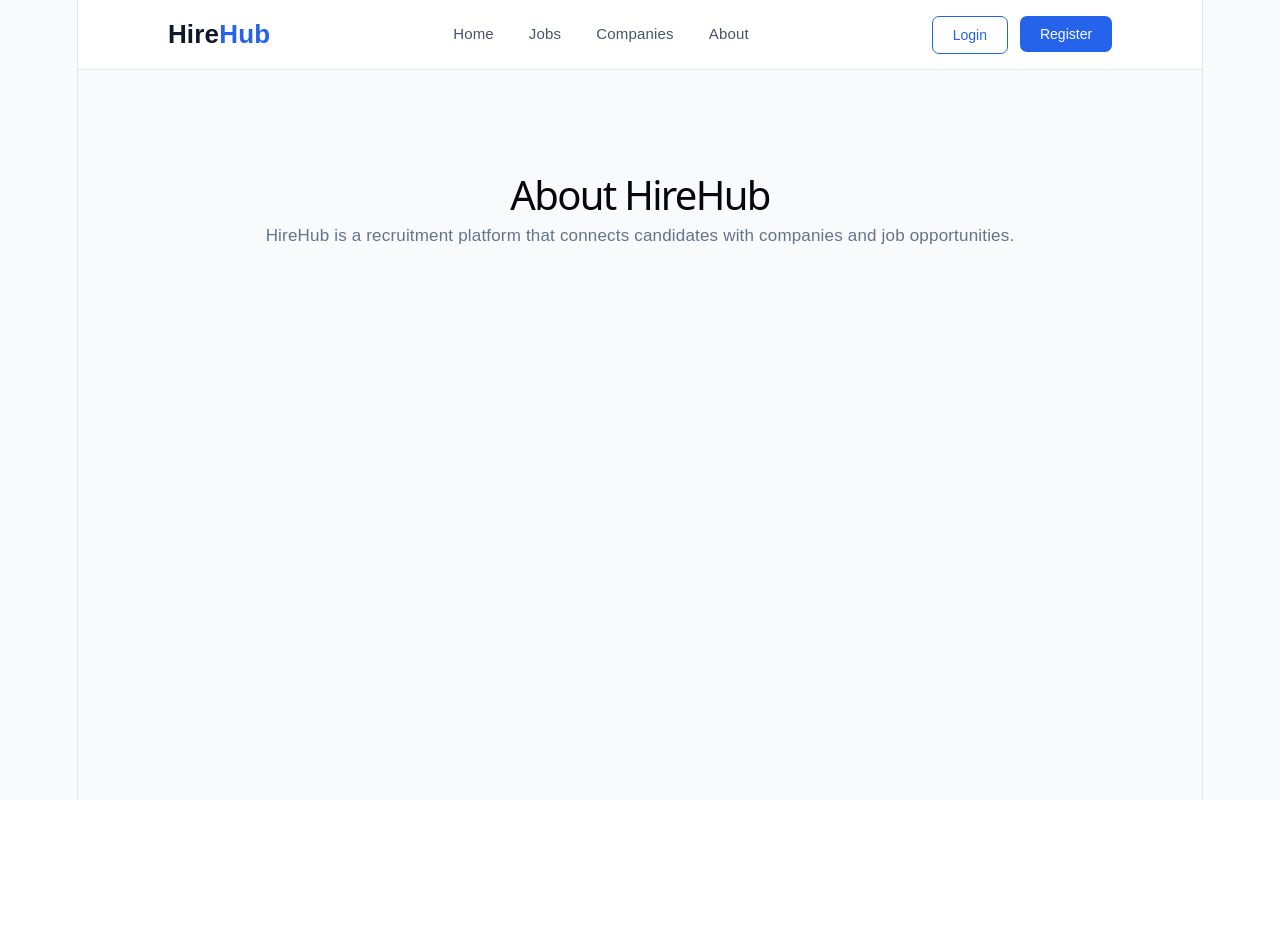
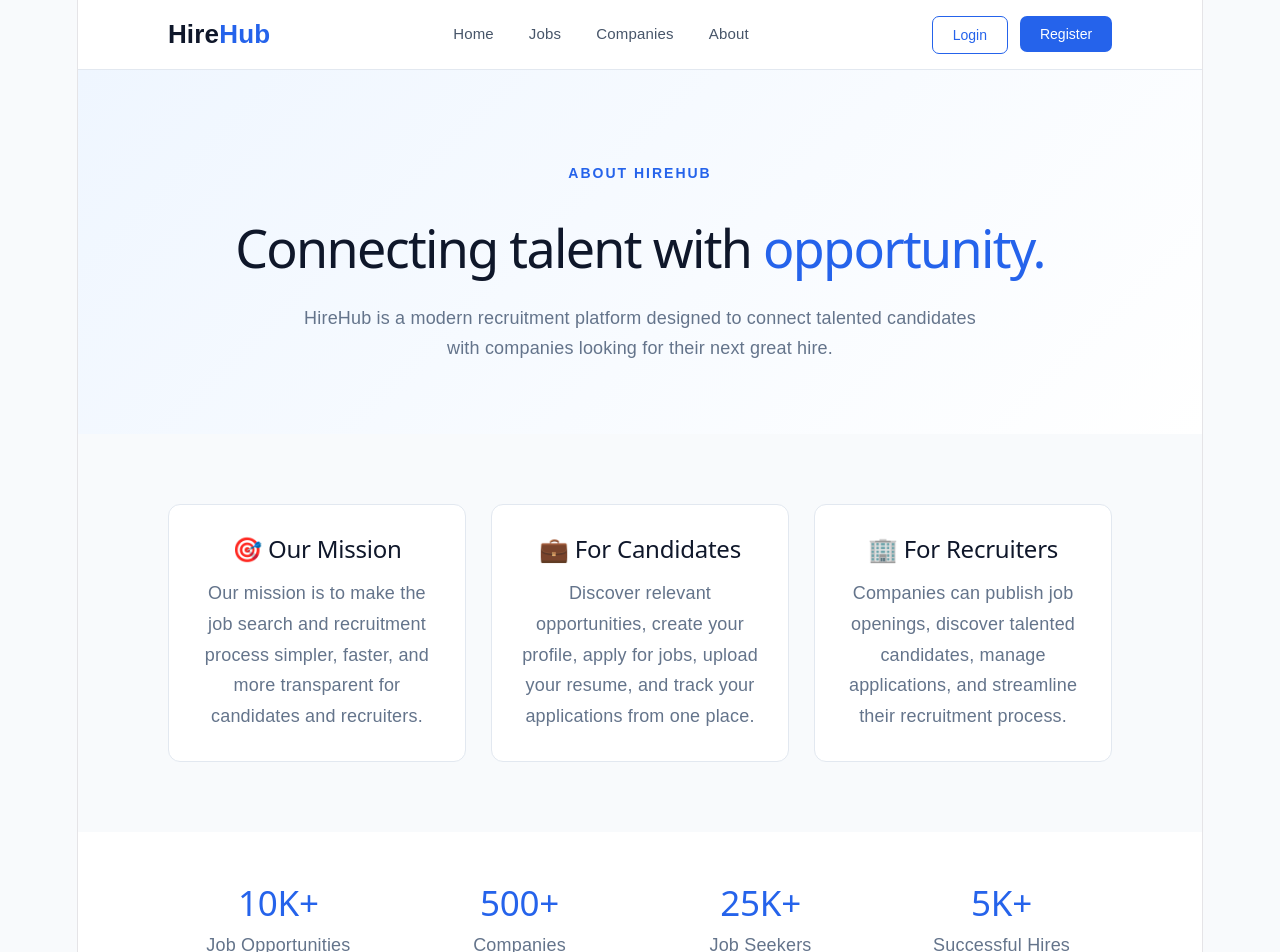
Before and after one commit to lnkduser189/HireHub, a React app in the folder frontend/: page /about in a window 1280 px wide. Shown: the top 952 px of the page. Before the commit the page ends 800 px from the top, so only its background shows below. Built offline with nearby package versions, Linux system fonts and the light colour scheme; the HTML template or start-up script is replaced by a standard one.

Commit message:
Build HireHub about page

```diff
--- a/frontend/src/App.css
+++ b/frontend/src/App.css
@@ -252,3 +252,97 @@ body {
   cursor: pointer;
   font-size: 15px;
 }
+.about-page {
+  background: #f8fafc;
+  min-height: calc(100vh - 70px);
+}
+
+.about-hero {
+  text-align: center;
+  padding: 90px 20px 70px;
+  background: linear-gradient(135deg, #eff6ff, #ffffff);
+}
+
+.about-tag {
+  color: #2563eb;
+  font-size: 14px;
+  font-weight: 700;
+  letter-spacing: 2px;
+  margin-bottom: 18px;
+}
+
+.about-hero h1 {
+  font-size: 52px;
+  line-height: 1.15;
+  color: #0f172a;
+  margin-bottom: 25px;
+}
+
+.about-hero h1 span {
+  color: #2563eb;
+}
+
+.about-intro {
+  max-width: 700px;
+  margin: auto;
+  color: #64748b;
+  font-size: 18px;
+  line-height: 1.7;
+}
+
+.about-content {
+  display: grid;
+  grid-template-columns: repeat(3, 1fr);
+  gap: 25px;
+  padding: 70px 8%;
+}
+
+.about-card {
+  background: white;
+  padding: 30px;
+  border-radius: 12px;
+  border: 1px solid #e2e8f0;
+}
+
+.about-card h2 {
+  color: #0f172a;
+  margin-bottom: 15px;
+}
+
+.about-card p {
+  color: #64748b;
+  line-height: 1.7;
+}
+
+.about-stats {
+  display: grid;
+  grid-template-columns: repeat(4, 1fr);
+  gap: 20px;
+  padding: 50px 8%;
+  background: white;
+  text-align: center;
+}
+
+.about-stats h2 {
+  font-size: 35px;
+  color: #2563eb;
+  margin-bottom: 8px;
+}
+
+.about-stats p {
+  color: #64748b;
+}
+
+@media (max-width: 768px) {
+  .about-hero h1 {
+    font-size: 38px;
+  }
+
+  .about-content {
+    grid-template-columns: 1fr;
+  }
+
+  .about-stats {
+    grid-template-columns: repeat(2, 1fr);
+  }
+}
--- a/frontend/src/pages/About.jsx
+++ b/frontend/src/pages/About.jsx
@@ -1,12 +1,80 @@
 function About() {
   return (
-    <div className="page">
-      <h1>About HireHub</h1>
+    <div className="about-page">
 
-      <p>
-        HireHub is a recruitment platform that connects
-        candidates with companies and job opportunities.
-      </p>
+      <section className="about-hero">
+        <p className="about-tag">ABOUT HIREHUB</p>
+
+        <h1>
+          Connecting talent with
+          <span> opportunity.</span>
+        </h1>
+
+        <p className="about-intro">
+          HireHub is a modern recruitment platform designed to
+          connect talented candidates with companies looking for
+          their next great hire.
+        </p>
+      </section>
+
+      <section className="about-content">
+
+        <div className="about-card">
+          <h2>🎯 Our Mission</h2>
+
+          <p>
+            Our mission is to make the job search and recruitment
+            process simpler, faster, and more transparent for
+            candidates and recruiters.
+          </p>
+        </div>
+
+        <div className="about-card">
+          <h2>💼 For Candidates</h2>
+
+          <p>
+            Discover relevant opportunities, create your profile,
+            apply for jobs, upload your resume, and track your
+            applications from one place.
+          </p>
+        </div>
+
+        <div className="about-card">
+          <h2>🏢 For Recruiters</h2>
+
+          <p>
+            Companies can publish job openings, discover talented
+            candidates, manage applications, and streamline their
+            recruitment process.
+          </p>
+        </div>
+
+      </section>
+
+      <section className="about-stats">
+
+        <div>
+          <h2>10K+</h2>
+          <p>Job Opportunities</p>
+        </div>
+
+        <div>
+          <h2>500+</h2>
+          <p>Companies</p>
+        </div>
+
+        <div>
+          <h2>25K+</h2>
+          <p>Job Seekers</p>
+        </div>
+
+        <div>
+          <h2>5K+</h2>
+          <p>Successful Hires</p>
+        </div>
+
+      </section>
+
     </div>
   );
 }
```
